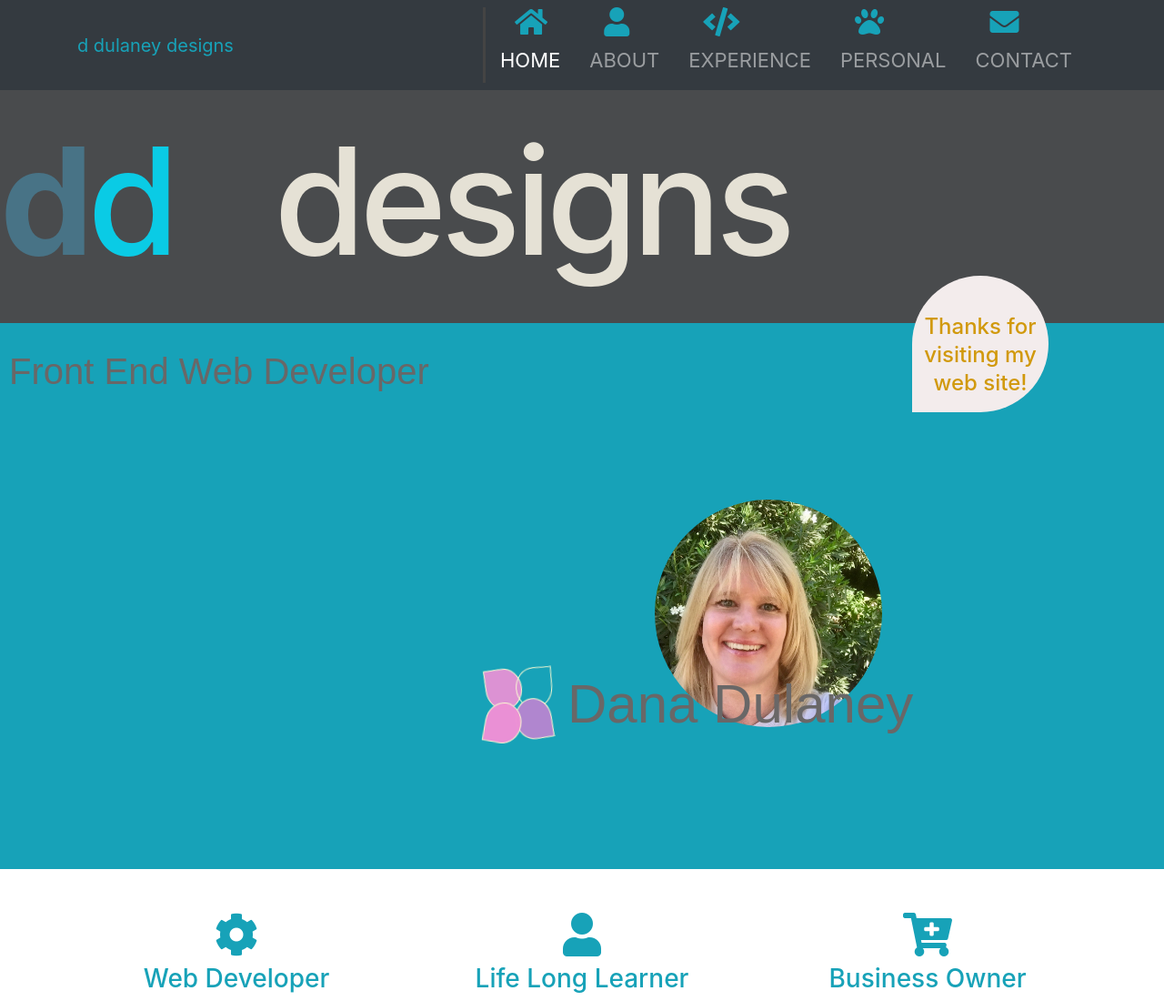
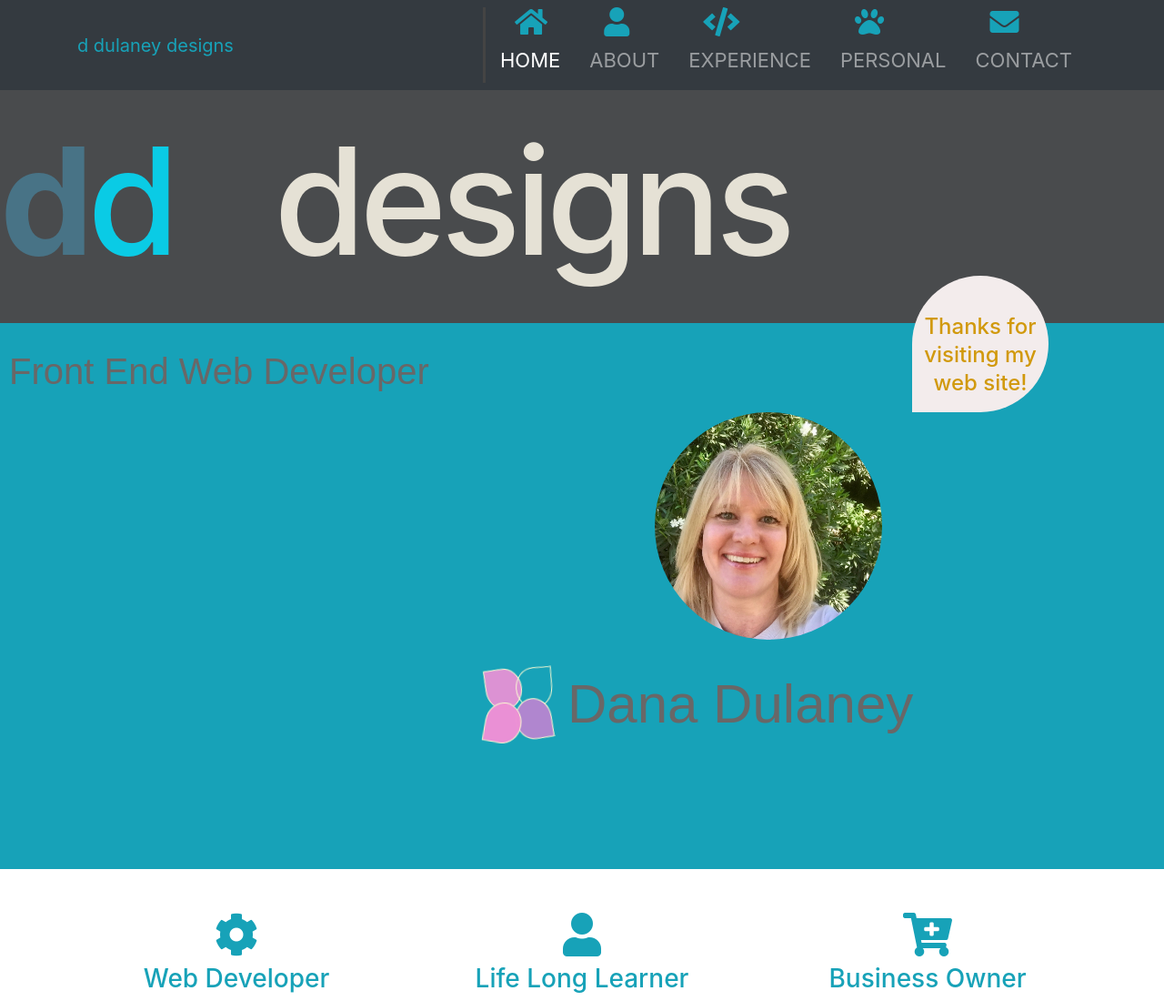
Before and after one commit to ddulaney77/ddulaney77.github.io, a plain HTML site: page index.html in a window 1280 px wide. Shown: the top 1100 px of the page at 91% size. Drawn offline with nearby package versions, Linux system fonts and the light colour scheme; some packages are replaced by stand-ins of ours; a script that the page names is missing.

Commit message:
styling img logo and fixing more media queries

```diff
--- a/css/style.css
+++ b/css/style.css
@@ -613,7 +613,6 @@ transform: scale(2.1);
     width: 250px;
     max-width: 100%;
     border-radius: 50%;
-    margin-top: 6em;
     margin-left: 5em;
   }
 
```
Also changed, not shown: about.html (+2 -2 lines), index.html (+0 -2 lines).
